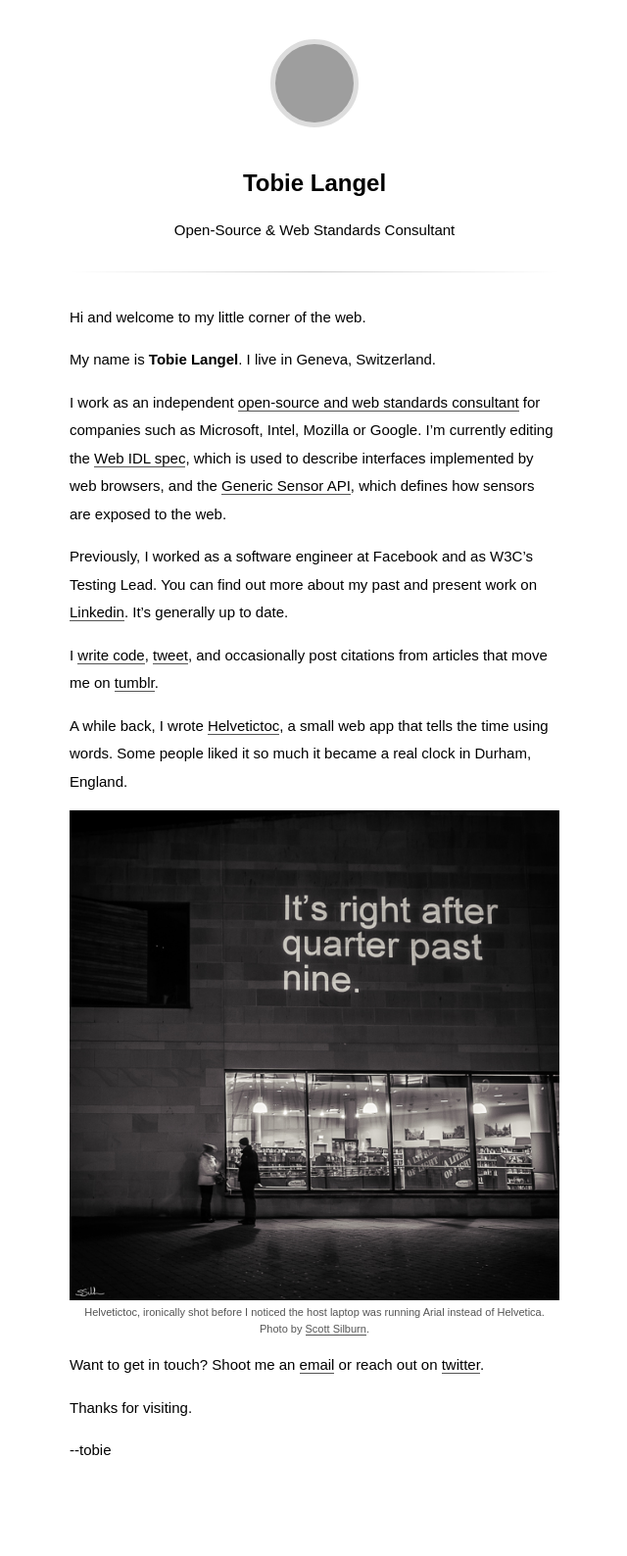
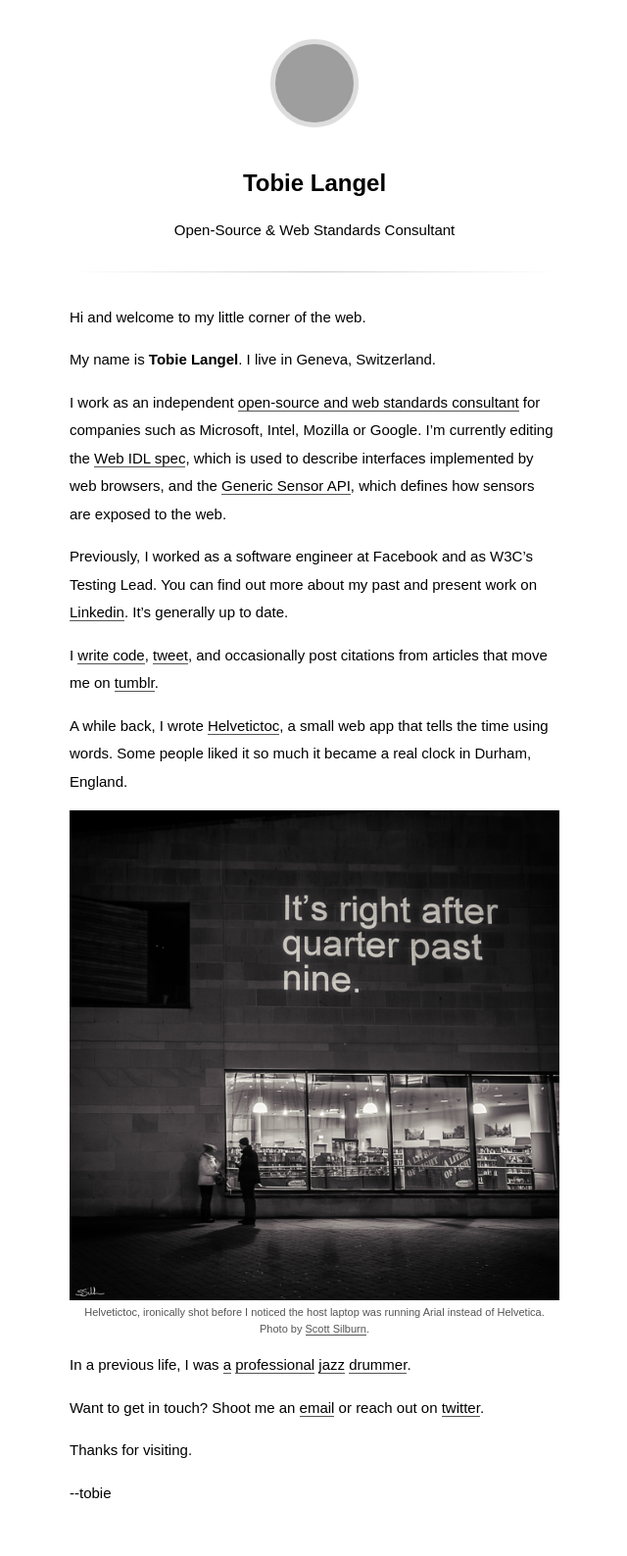
Before and after one commit to tobie/www.tobie.me, a Jekyll site: the page built from index.md, in a window 1280 px wide. Shown: the whole page at 98% size, without its empty margins (319-959 px from the left). Built offline with Jekyll 4.4.1, drawn with Linux system fonts in a browser that asks for light colours; some web fonts are replaced; before the commit the page ends 1545 px from its top, so only the background shows below that; grey boxes are pictures that could not be loaded.

Commit message:
Update index.md

```diff
--- a/index.md
+++ b/index.md
@@ -38,6 +38,12 @@ Some people liked it so much it became a real clock in Durham, England.
     </figcaption>
 </figure>
 
+In a previous life, I was
+[a](https://itunes.apple.com/album/estrella-del-norte/id253428236)
+[professional](https://itunes.apple.com/album/undividualism/id467494413)
+[jazz](https://itunes.apple.com/album/world-jazz-sound-la-longue/id555064703)
+[drummer](https://itunes.apple.com/album/why/id444915377).
+
 Want to get in touch? Shoot me an [email](mailto:tobie@codespeaks.com) or reach out on [twitter](https://twitter.com/tobie).
 
 Thanks for visiting.
```
